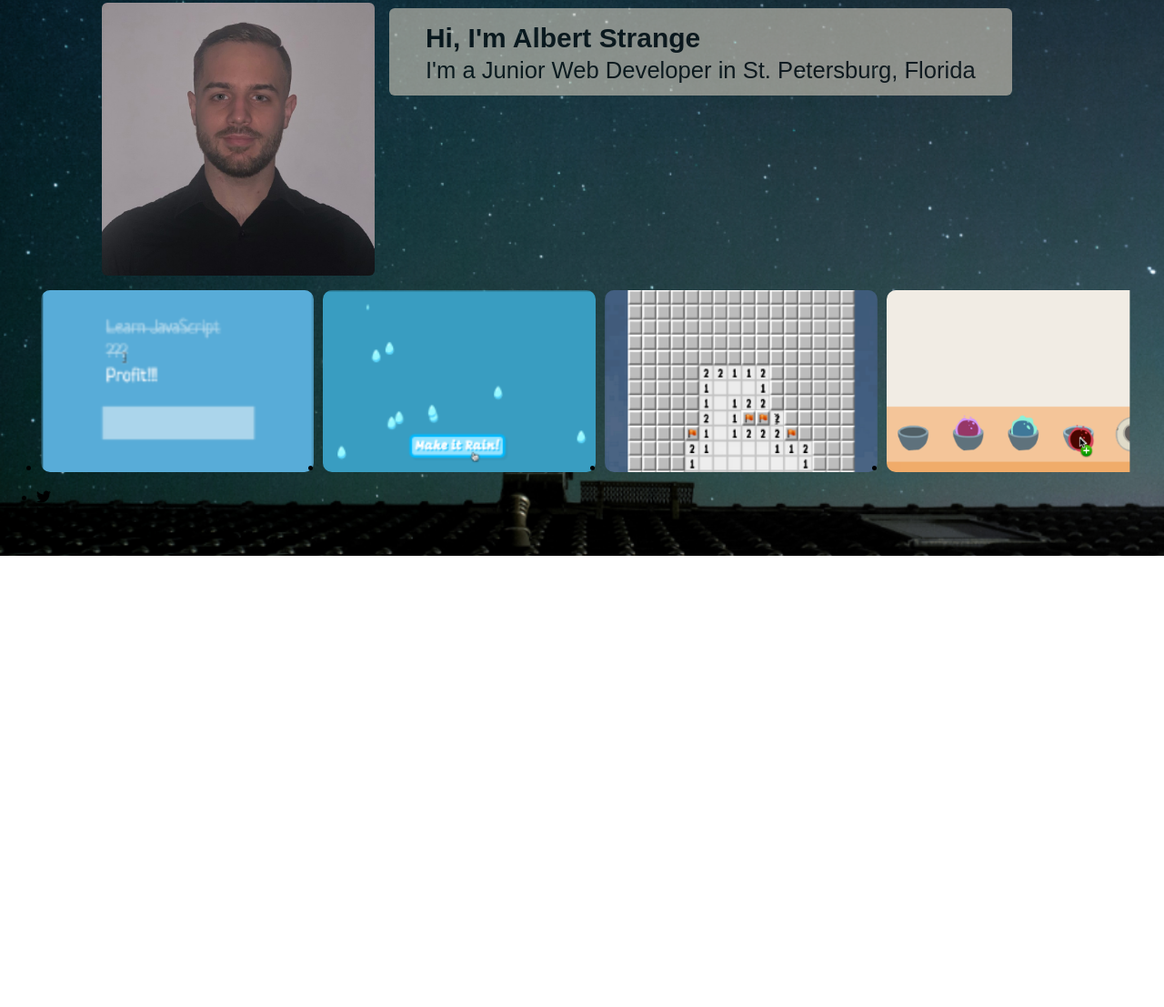
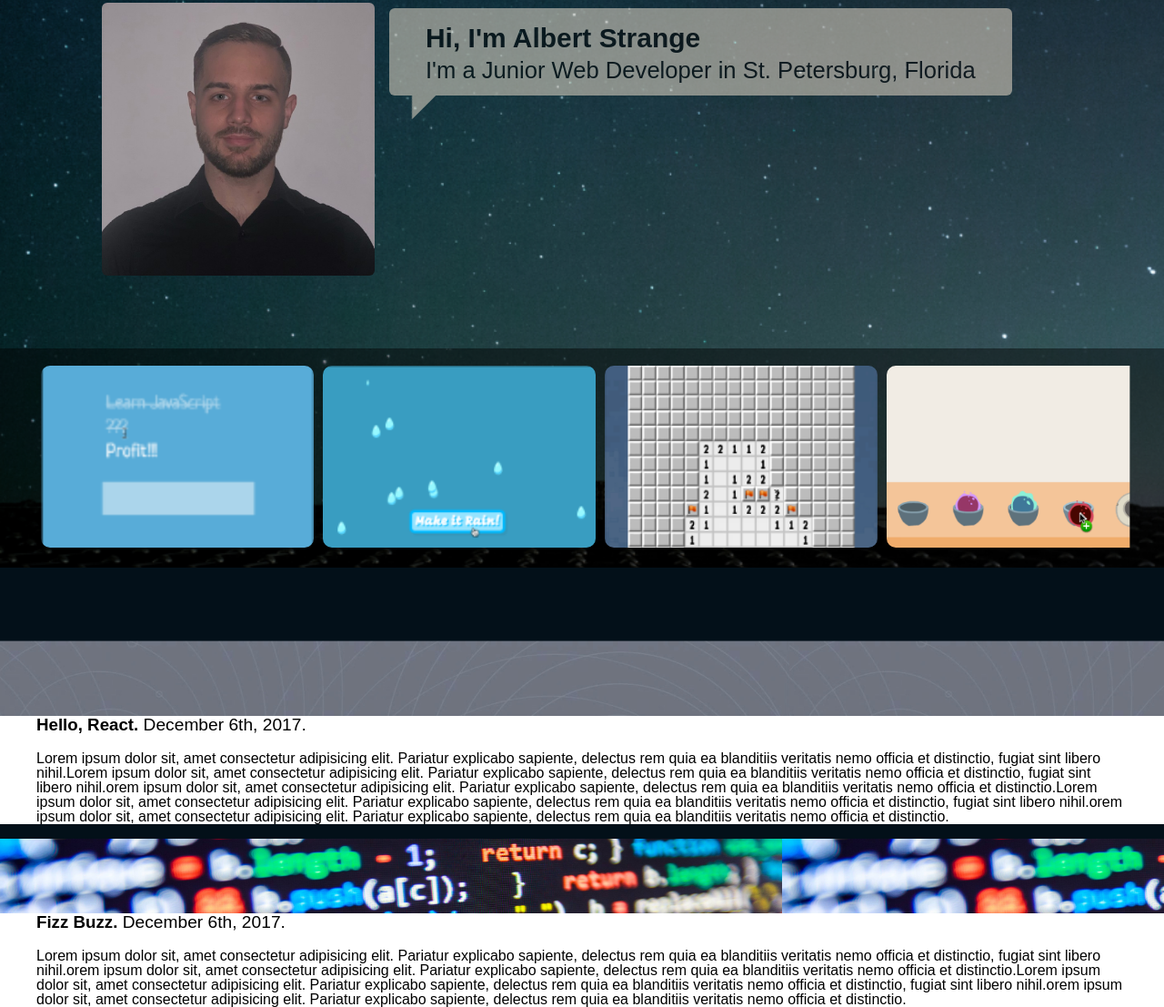
Before and after one commit to ads6495/mock, a website: page public/index.html in a window 1280 px wide. Shown: the part 189-1296 px from the top of the page at 91% size. Before the commit the page ends 800 px from the top, so only its background shows below. Drawn offline with Linux system fonts and the light colour scheme.

Commit message:
finished second half of page layout and stlying

```diff
--- a/public/index.html
+++ b/public/index.html
@@ -39,13 +39,66 @@
       </li>
     </ul>
   </div>
+  <!-- Article Section / 3rd section -->
 
-  <footer>
-    <ul>
+  <footer class="footer-section">
+    <section>
+      <div class="container3">
+        <article class="article-background-coloring">
+          <blockquote>
+            <h1>Hello, React.<span> December 6th, 2017.</span></h1>
+            <p>Lorem ipsum dolor sit, amet consectetur adipisicing elit. Pariatur explicabo sapiente, delectus rem quia
+              ea
+              blanditiis veritatis nemo officia et distinctio, fugiat sint libero nihil.Lorem ipsum dolor sit, amet
+              consectetur adipisicing elit. Pariatur explicabo sapiente, delectus rem quia ea
+              blanditiis veritatis nemo officia et distinctio, fugiat sint libero nihil.orem ipsum dolor sit, amet
+              consectetur adipisicing elit. Pariatur explicabo sapiente, delectus rem quia ea
+              blanditiis veritatis nemo officia et distinctio.Lorem ipsum dolor sit, amet consectetur adipisicing elit.
+              Pariatur explicabo sapiente, delectus rem quia ea
+              blanditiis veritatis nemo officia et distinctio, fugiat sint libero nihil.orem ipsum dolor sit, amet
+              consectetur adipisicing elit. Pariatur explicabo sapiente, delectus rem quia ea
+              blanditiis veritatis nemo officia et distinctio.</p>
+          </blockquote>
+        </article>
+      </div>
+
+      <div class="container4">
+        <article class="article-background-coloring">
+          <blockquote>
+            <h1>Fizz Buzz.<span> December 6th, 2017.</span></h1>
+            <p>Lorem ipsum dolor sit, amet consectetur adipisicing elit. Pariatur explicabo sapiente, delectus rem quia
+              ea
+              blanditiis veritatis nemo officia et distinctio, fugiat sint libero nihil.orem ipsum dolor sit, amet
+              consectetur adipisicing elit. Pariatur explicabo sapiente, delectus rem quia ea
+              blanditiis veritatis nemo officia et distinctio.Lorem ipsum dolor sit, amet consectetur adipisicing elit.
+              Pariatur explicabo sapiente, delectus rem quia ea
+              blanditiis veritatis nemo officia et distinctio, fugiat sint libero nihil.orem ipsum dolor sit, amet
+              consectetur adipisicing elit. Pariatur explicabo sapiente, delectus rem quia ea
+              blanditiis veritatis nemo officia et distinctio.</p>
+          </blockquote>
+        </article>
+    </section>
+    </div>
+
+
+
+
+
+
+
+
+
+
+
+
+
+
+
+    <!-- <ul>
       <li><i class="fab fa-twitter"></i></li>
-      <li><i class="fa fa-twitter"></i></li>
+      <li><i class="fa fa-twitter"> </i></li>
     </ul>
-  </footer>
+  </footer> -->
 </body>
 
 </html>
--- a/public/screen.css
+++ b/public/screen.css
@@ -32,17 +32,37 @@ body {
 .container1 {
   display: flex;
   align-items: center;
+  padding-bottom: 5rem;
 }
 
 
 /* creates speech bubble apperance next to image */
 body div div#quote-box {
   background-color: antiquewhite;
+  position: relative;
   opacity: .5;
   border-radius: 6px;
   margin-left: 1rem;
   font-size: 1.6rem;
   line-height: .2;
+}
+
+#quote-box::after {
+  content: "";
+  position: absolute;
+  bottom: -16px;
+  left: 0;
+  border-width: 1em;
+  border-left-color: antiquewhite;
+  border-right-color: transparent;
+  border-top-color: transparent;
+  border-bottom-color: transparent;
+  border-style: solid;
+  transform: rotate(225deg);
+}
+
+ul li {
+  list-style: none;
 }
 
 div ul {
@@ -57,3 +77,39 @@ div ul {
   object-fit: cover;
   border-radius: 10px;
 }
+
+.container2 {
+  background-color: rgba(0, 0, 0, 0.452);
+  padding: .2rem 0;
+}
+
+.container3 {
+  padding-top: 4rem;
+  background-image: url("./images/react.png");
+
+}
+
+.container4 {
+  background-image: url("./images/code.png");
+  padding-top: 4rem;
+
+
+}
+
+div>article {
+  background-color: white;
+}
+
+span {
+  font-size: 1.2rem;
+  font-weight: 100;
+}
+
+.footer-section {
+  padding-top: 5rem;
+  background-color: #031019;
+}
+
+.article-background-coloring {
+  background-color: #ffffff;
+}
```
